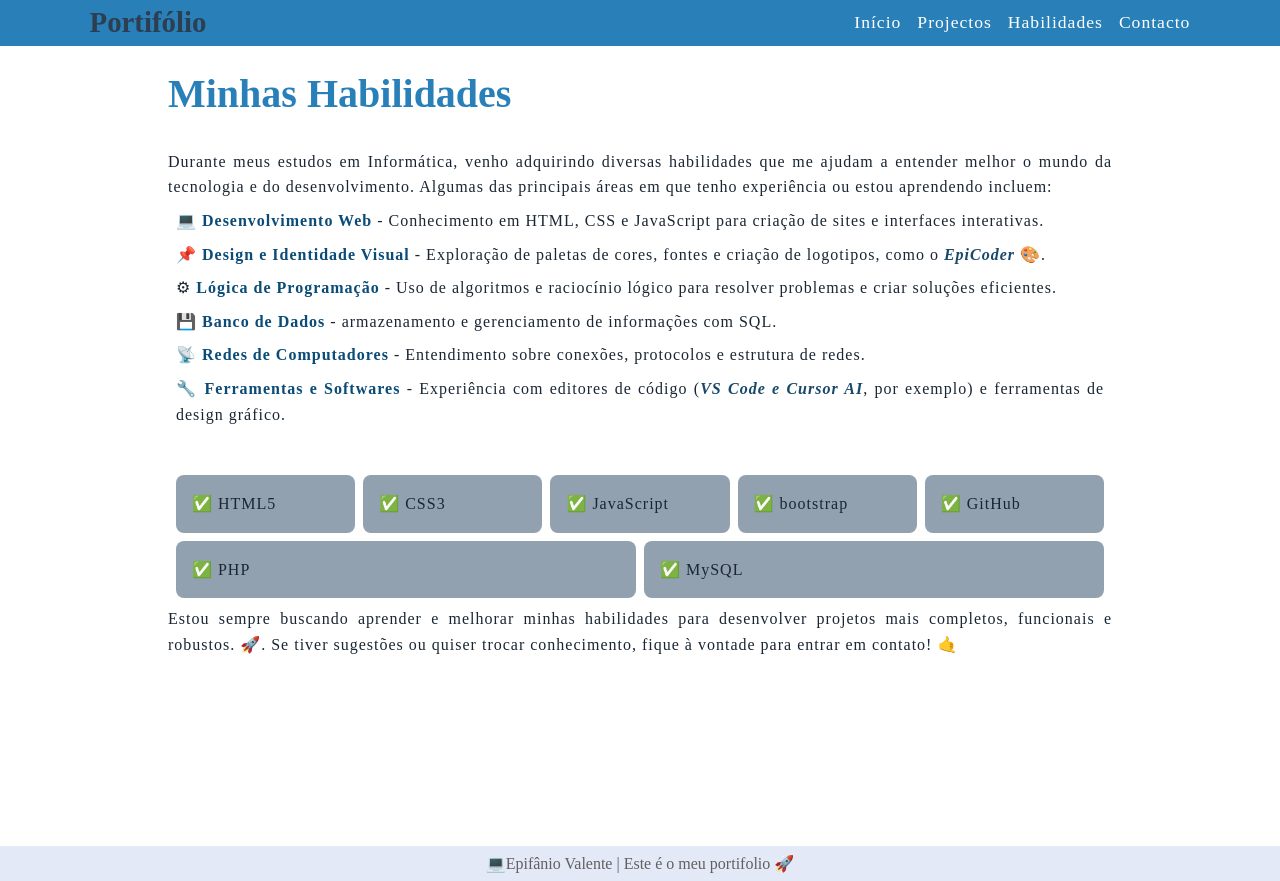
After one commit to epifaniovalente/epicoder_frontend, a PHP site: page /src/pages/habilidades.html in a window 1280 px wide. The commit adds this page. Run offline with PHP 8.4, Linux system fonts and the light colour scheme; some web fonts are replaced.

Commit message:
EpiCoder

```diff
--- a/Loja Virtual/indexLoja.html
+++ b/Loja Virtual/indexLoja.html
@@ -119,8 +119,8 @@
                     </span>
                 </div>
                 <div class="box btns">
-                    <a href="src/Pages/produtos.html">
-                        <button type="submit">Entrar</button>
+                    <a href="src/Pages/inicio.html">
+                        <button type="button">Entrar</button>
                     </a>
                     <p>Não tem uma conta?</p>
                     <a href="src/Pages/conta.html">
--- a/Loja Virtual/src/CSS/estilo0.css
+++ b/Loja Virtual/src/CSS/estilo0.css
@@ -228,7 +228,7 @@ select {
 
 main {
     width: 100%;
-    height: 100%;
+    height: 100dvh;
 }
 
 main section {
--- a/Loja Virtual/src/Pages/inicio.html
+++ b/Loja Virtual/src/Pages/inicio.html
@@ -33,7 +33,7 @@
 
         main.container {
             width: 100%;
-            height: calc(100% - 250px);
+            height: 100dvh;
             background: white;
             padding: 30px;
             border-radius: 8px;
--- a/Portifólio/src/CSS/style.css
+++ b/Portifólio/src/CSS/style.css
@@ -8,7 +8,6 @@
     text-decoration: none;
     border: none;
     font-family: "Ancizar Serif", serif;
-    overflow: hidden;
 }
 
 :root {
@@ -24,6 +23,7 @@ body {
 
 /*CABEÇALHO*/
 header {
+    z-index: 1000;
     width: 100%;
     height: 5%;
     position: sticky;
@@ -85,20 +85,19 @@ nav a:hover {
     right: 7%;
     background-color: var(--cor1);
     border-radius: 0 0 10px 10px;
+    height: 0;
+    overflow: hidden;
 
+    transition: height 0.2s cubic-bezier(0.175, 0.885, 0.32, 1.275);
 }
 
-.drop-list ul {
-    display: none;
+.drop-list #menu {
+    list-style-type: none;
 }
 
-.drop-list2 {
-    display: block;
-    display: flex;
-    flex-direction: column;
-    gap: 1rem;
-    list-style-type: none;
-    transition: display .5s ease;
+.drop-list.abrir {
+    height: 135px;
+    position: fixed;
 }
 
 .drop-list ul li {
@@ -227,6 +242,105 @@ h1 span {
     transition: all .5s ease;
 }
 
+/*CSS PARA SEGUNDA PAGINA (Projcetos)*/
+
+main {
+    max-width: 992px;
+    min-height: 100dvh;
+    padding: 1.5rem;
+    margin: auto;
+
+    display: flex;
+    flex-direction: column;
+    gap: 2rem;
+}
+
+main #titulo {
+    color: var(--cor1);
+    font-size: 2.5rem;
+}
+
+main #subtitulo {
+    color: #184969;
+}
+
+main p {
+    line-height: 1.6;
+    font-weight: 500;
+    color: #1a2633;
+    text-align: justify;
+    letter-spacing: 1px;
+}
+
+main strong {
+    color: #184969;
+}
+
+main em {
+    color: #184969;
+    font-weight: 600;
+}
+
+main .lista {
+    list-style-type: decimal;
+    list-style-position: inside;
+    display: flex;
+    flex-direction: column;
+    gap: 1rem;
+}
+
+main .lista li {
+    line-height: 1.6;
+    font-weight: 500;
+    color: #1a2633;
+    text-align: justify;
+    letter-spacing: 1px;
+}
+
+main #projetos {
+    padding: .5rem;
+
+    display: flex;
+    justify-content: space-around;
+    flex-wrap: no-wrap;
+    gap: 1rem;
+}
+
+main #projetos .caixa {
+    flex: 0 1 300px;
+    width: 300px;
+    border-radius: 5px;
+    overflow: hidden;
+
+    display: flex;
+    justify-content: space-between;
+    flex-direction: column;
+    padding: 1px;
+
+    transition: all .5s cubic-bezier(0.175, 0.885, 0.32, 1.275);
+    border: 1.5px solid #184969;
+}
+
+main #projetos .caixa img {
+    width: 100%;
+    border-radius: 5px;
+    transition: all .5s cubic-bezier(0.175, 0.885, 0.32, 1.275);
+}
+
+main #projetos .caixa:hover {
+    cursor: no-drop;
+    transform: scale(1.1);
+    box-shadow: 0 0 25px rgba(0, 0, 0, 0.233);
+}
+
+main #projetos .caixa p {
+    text-align: center;
+    color: var(--cor1);
+}
+
+
+/*---------------------------------------*/
+
 /*RODAPE*/
 
 footer {
--- /dev/null
+++ b/Portifólio/src/CSS/style2.css
@@ -0,0 +1,114 @@
+@charset "UTF-8";
+
+:root {
+    --cor1: #2980b9;
+    --cor2: #2c3e50;
+    --cor3: #E3E9F7;
+}
+
+.content {}
+
+.tecnologias li span {
+    color: #0a4b77;
+    font-weight: 700;
+}
+
+.tecnologias {
+    display: flex;
+    flex-direction: column;
+    gap: .5rem;
+
+    list-style-type: none;
+    list-style-position: inside;
+    padding: .5rem;
+    line-height: 1.6;
+    font-weight: 500;
+    color: #1a2633;
+    text-align: justify;
+    letter-spacing: 1px;
+}
+
+.tecnologias2 {
+    width: 100%;
+    display: flex;
+    flex-wrap: wrap;
+    gap: .5rem;
+    text-align: center;
+
+    list-style-type: none;
+    list-style-position: inside;
+    padding: .5rem;
+    line-height: 1.6;
+    font-weight: 500;
+    color: #1a2633;
+    text-align: justify;
+    letter-spacing: 1px;
+
+
+}
+
+.tecnologias2 li {
+    flex: 1 1 150px;
+    text-align: justify;
+    background-color: #19395879;
+    padding: 1rem;
+    border-radius: 8px;
+    min-width: 150px;
+}
+
+.tecnologias li {
+    text-align: justify;
+}
+
+/*CSS PARA OUTRA PAGINA (Contacto)*/
+
+main #contacto{
+    list-style: none;
+    list-style-position: inside;
+    display: flex;
+    flex-wrap: wrap;
+    gap: 1.5rem;
+    justify-content: space-evenly;
+    text-align: center;
+}
+
+main #titulo2{
+    font-size: 1.7rem;
+    color: #0a4b77;
+}
+
+main #contacto li a{
+    font-size: 1.2rem;
+    letter-spacing: 1.6px;
+    font-weight: 600;
+    color: #0a4b77;
+
+    transition: all .3s ease;
+}
+
+main #contacto li{
+    flex: auto;
+    transition: all .3s cubic-bezier(0.175, 0.885, 0.32, 1.275);
+}
+main #contacto li:hover{
+    transform: translateY(-5px);
+}
+
+#whatsapp:hover a{
+    color: rgb(37, 211, 102);
+}
+
+#instagram:hover a{
+    color: rgb(244, 196, 63);
+}
+
+#telegram:hover a{
+    color: rgb(36, 161, 222);
+}
+#linkedin:hover a{
+    color: rgb(0, 119, 181);
+}
+
+#contactos p{
+    text-align: center;
+}
--- a/Portifólio/src/JS/code.js
+++ b/Portifólio/src/JS/code.js
@@ -1,5 +1,6 @@
-const btn_drop = document
-  .getElementById("menu-drop")
-  .addEventListener("click", function () {
-    document.getElementById("drop-list").classList.toggle("drop-list2");
-  });
+const btn_menu = document.getElementById('menu-drop');
+const lista = document.getElementById('drop-list')
+
+btn_menu.addEventListener('click', function () {
+  lista.classList.toggle('abrir')
+});
--- /dev/null
+++ b/Portifólio/src/pages/habilidades.html
@@ -0,0 +1,111 @@
+<!DOCTYPE html>
+<html lang="pt-br">
+    <head>
+        <meta charset="UTF-8">
+        <meta name="viewport" content="width=device-width, initial-scale=1.0">
+        <title>Habilidades</title>
+        <link rel="stylesheet" href="../CSS/style2.css">
+        <link rel="stylesheet" href="../CSS/style.css">
+        <link rel="stylesheet" href="../CSS/midias.css">
+        <script src="../JS/code.js" defer></script>
+    </head>
+    <body>
+        <header>
+            <a href="index.html" target="_self" class="logo">Portifólio</a>
+
+            <nav class="links" id="links">
+                <a href="/Portifólio/index.html" target="_self">Início</a>
+                <a href="projetos.html" target="_self">Projectos</a>
+                <a href="habilidades.html" target="_self">Habilidades</a>
+                <a href="contacto.html" target="_self">Contacto</a>
+            </nav>
+            <button type="button" id="menu-drop"
+                aria-controls="drop-list">menu</button>
+        </header>
+        <div class="drop-list" id="drop-list" aria-labelledby="menu-drop">
+            <ul id="menu">
+                <li><a href="/Portifólio/index.html">início</a></li>
+                <li><a href="projetos.html">Projectos</a></li>
+                <li><a href="habilidades.html">Habilidades</a></li>
+                <li><a href="contacto.html" target="_self">Contacto</a></li>
+            </ul>
+        </div>
+        <main>
+            <h3 id="titulo">Minhas Habilidades </h3>
+            <div class="content">
+                <p class="boxs">
+                    Durante meus estudos em Informática, venho adquirindo
+                    diversas habilidades que me ajudam
+                    a entender melhor o mundo da tecnologia e do
+                    desenvolvimento. Algumas das principais
+                    áreas em que tenho experiência ou estou aprendendo incluem:
+                </p>
+                <p>
+                    <ul class="tecnologias">
+                        <li>
+                            &#128187;
+                            <span>Desenvolvimento Web</span> - Conhecimento em HTML, CSS e
+                            JavaScript para criação de
+                            sites e interfaces interativas.
+                        </li>
+                        <li>
+                            &#128204;
+                            <span>Design e Identidade Visual</span> - Exploração de paletas
+                            de cores, fontes e criação de
+                            logotipos, como o <em>EpiCoder</em>
+                            &#127912.
+                        </li>
+                        <li>
+                            &#9881;
+                            <span>Lógica de Programação</span> - Uso de algoritmos e
+                            raciocínio lógico para resolver
+                            problemas e criar soluções eficientes.
+                        </li>
+                        <li>
+                            &#128190;
+                            <span>Banco de Dados</span> - armazenamento e gerenciamento de
+                            informações
+                            com SQL.
+                        </li>
+                        <li>
+                            &#128225;
+                            <span>Redes de Computadores</span> - Entendimento sobre conexões,
+                            protocolos e estrutura de
+                            redes.
+                        </li>
+                        <li>
+                            &#128295;
+                            <span>Ferramentas e Softwares</span> - Experiência com editores
+                            de código (<em>VS Code e Cursor AI</em>, por
+                            exemplo) e ferramentas de
+                            design gráfico.
+                        </li>
+                    </ul>
+                </p>
+            </div>
+            <div class="boxs">
+                <ul class="tecnologias2">
+                    <li>&#x2705; HTML5</li>
+                    <li>&#x2705; CSS3</li>
+                    <li>&#x2705; JavaScript</li>
+                    <li>&#x2705; bootstrap</li>
+                    <li>&#x2705; GitHub</li>
+                    <li>&#x2705; PHP</li>
+                    <li>&#x2705; MySQL</li>
+                </ul>
+                <p>
+                    Estou sempre buscando aprender e melhorar minhas habilidades
+                    para desenvolver projetos
+                    mais completos, funcionais e robustos. &#128640;. Se tiver
+                    sugestões ou quiser trocar conhecimento, fique à vontade
+                    para entrar em contato! &#x1F919;
+                </p>
+            </div>
+        </main>
+        <footer>
+            <div class="rodape">
+                &#x1F4BB;Epifânio Valente | Este é o meu portifolio &#x1F680;
+            </div>
+        </footer>
+    </body>
+</html>
```
Also changed, not shown: other parts of Portifólio/src/CSS/style.css (+25 -9 lines), Portifólio/index.html (+11 -11 lines), Portifólio/src/CSS/midias.css (+21 -32 lines), Portifólio/src/pages/contacto.html (added, +73 -0 lines), Portifólio/src/pages/projetos.html (added, +78 -0 lines), Portifólio/src/image/byteshop.PNG (added), Portifólio/src/image/denuncia.PNG (added), Portifólio/src/image/mecanica.jpg (added), Portifólio/src/image/myself.jpg, Portifólio/src/image/pic-dead.jpeg.
